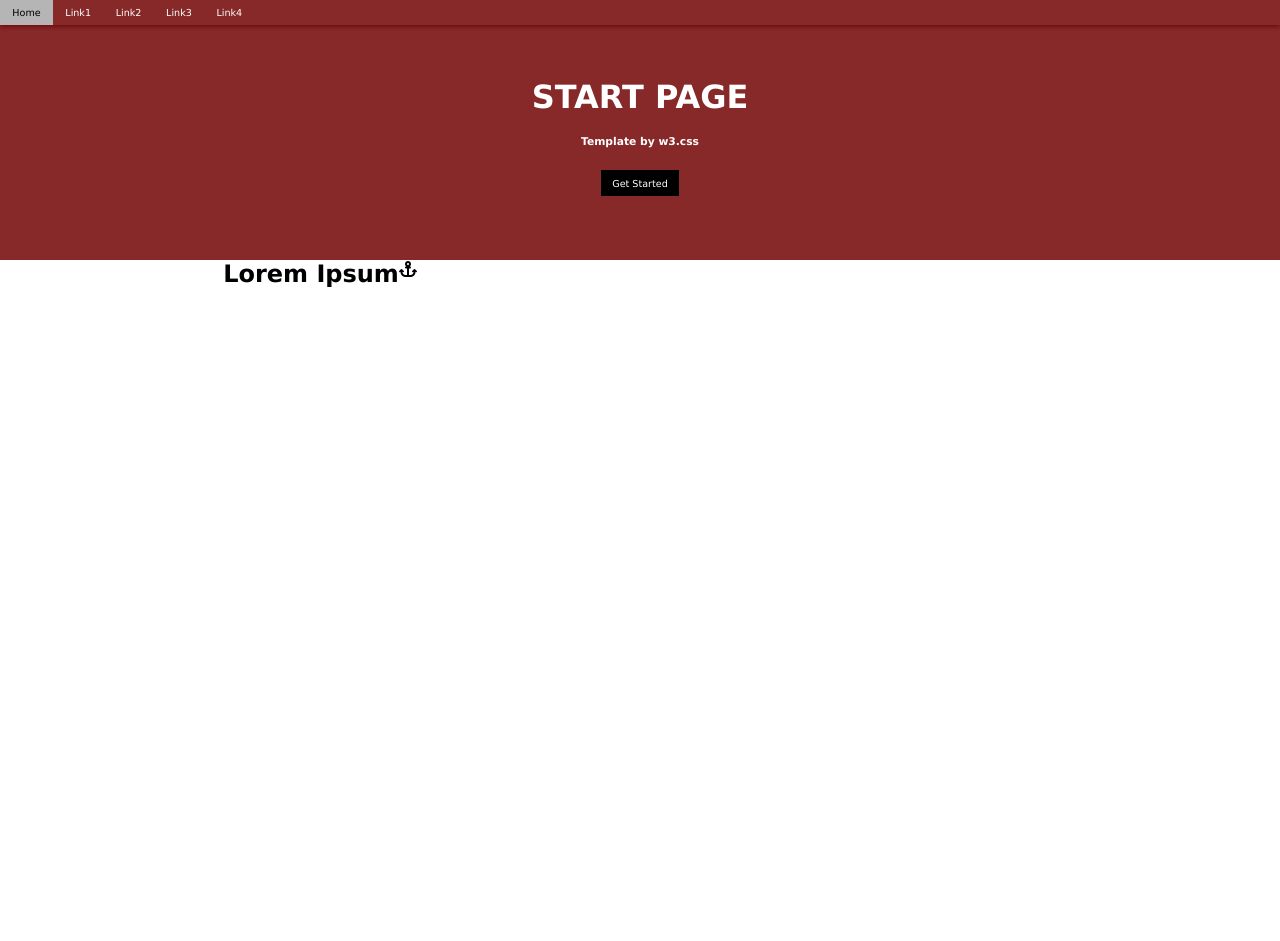
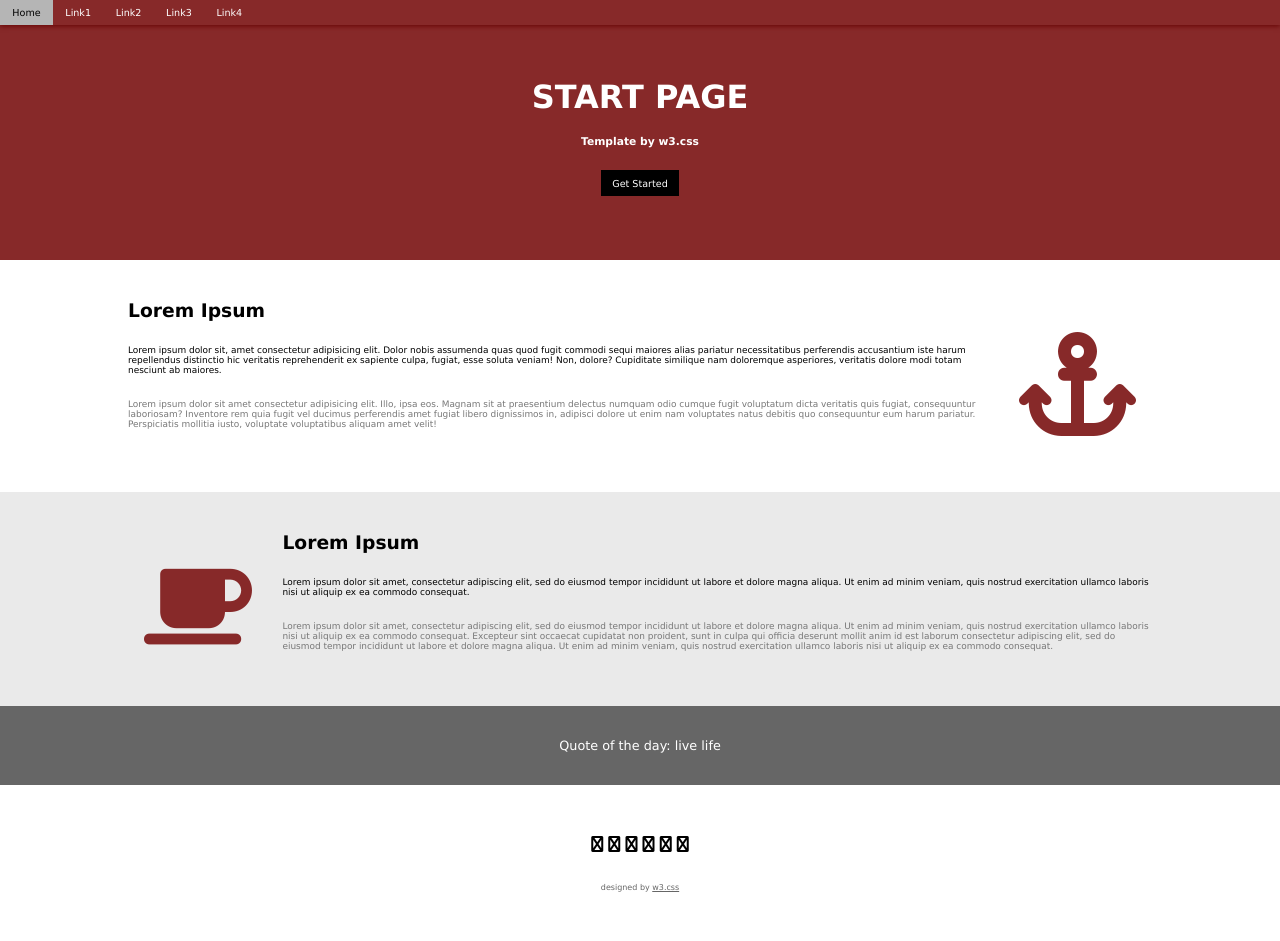
Before and after one commit to zaynabzaryoun/practice, a plain HTML site: page css-projects/2_start-page/index.html in a window 1280 px wide. Before the commit the page ends 800 px from the top, so only its background shows below. Drawn offline with Linux system fonts and the light colour scheme.

Commit message:
added articles and footer

```diff
--- a/css-projects/2_start-page/index.html
+++ b/css-projects/2_start-page/index.html
@@ -32,19 +32,49 @@
             <button>Get Started</button>
         </section>
     </header>
+
     <main>
-        <article class="part-1">
+        <article class="article-1">
             <section>
-                <h2>Lorem Ipsum</h2>
-                <!-- <p class="part-1-p1"> Lorem ipsum dolor sit, amet consectetur adipisicing elit. Dolor nobis assumenda quas quod fugit commodi sequi maiores alias pariatur necessitatibus perferendis accusantium iste harum repellendus distinctio hic veritatis reprehenderit ex sapiente culpa, fugiat, esse soluta veniam! Non, dolore? Cupiditate similique nam doloremque asperiores, veritatis dolore modi totam nesciunt ab maiores.</p> -->
-                <!-- <p class="part-1-p2">Lorem ipsum dolor sit amet, consectetur adipiscing elit, sed do eiusmod tempor incididunt ut labore e tdolore magna aliqua Ut enim ad minim veniam, quis nostrud exercitation ullamco laboris nisi ut aliquip ex ea commodo consequat. Excepteur sint occaecat cupidatat non proident, sunt in culpa qui officia deserunt mollit anim id est laborum consectetur adipiscing elit, sed do eiusmod tempor incididunt ut labore et dolore magna aliqua. Ut enim ad minim veniam, quis nostrud exercitation ullamco laboris nisi ut aliquip ex ea commodo consequat.</p> -->
+                <h3>Lorem Ipsum</h3>
+                <p> Lorem ipsum dolor sit, amet consectetur adipisicing elit. Dolor nobis assumenda quas quod fugit commodi sequi maiores alias pariatur necessitatibus perferendis accusantium iste harum repellendus distinctio hic veritatis reprehenderit ex sapiente culpa, fugiat, esse soluta veniam! Non, dolore? Cupiditate similique nam doloremque asperiores, veritatis dolore modi totam nesciunt ab maiores.</p>
+                <p class="p-color">Lorem ipsum dolor sit amet consectetur adipisicing elit. Illo, ipsa eos. Magnam sit at praesentium delectus numquam odio cumque fugit voluptatum dicta veritatis quis fugiat, consequuntur laboriosam? Inventore rem quia fugit vel ducimus perferendis amet fugiat libero dignissimos in, adipisci dolore ut enim nam voluptates natus debitis quo consequuntur eum harum pariatur. Perspiciatis mollitia iusto, voluptate voluptatibus aliquam amet velit!</p>
             </section>
             <div>
-
                 <i class="fa fa-anchor"></i>
             </div>
         </article>
+
+        <article class="article-2">
+            <div class="">
+                <i class="fa fa-coffee"></i>
+            </div>
+            <section>
+                <h3>Lorem Ipsum</h3>
+                <p>Lorem ipsum dolor sit amet, consectetur adipiscing elit, sed do eiusmod tempor incididunt ut labore et dolore magna aliqua. Ut enim ad minim veniam, quis nostrud exercitation ullamco laboris nisi ut aliquip ex ea commodo consequat.</p>
+
+                 <p class="p-color">Lorem ipsum dolor sit amet, consectetur adipiscing elit, sed do eiusmod tempor incididunt ut labore et dolore magna aliqua. Ut enim ad minim veniam, quis nostrud exercitation ullamco laboris nisi ut aliquip ex ea commodo consequat. Excepteur sint
+                occaecat cupidatat non proident, sunt in culpa qui officia deserunt mollit anim id est laborum consectetur adipiscing elit, sed do  eiusmod tempor incididunt ut labore et dolore magna aliqua. Ut enim ad minim veniam, quis nostrud exercitation ullamco
+                 laboris nisi ut aliquip ex ea commodo consequat.</p>
+            </section>
+        </article>
+
+        <section class="section-quote">
+            <p class="p-qoute">Quote of the day: live life</p>
+        </section>
     </main>
+
+    <footer>
+    <section>
+        <i class="fa fa-facebook"></i>
+        <i class="fa fa-instagram"></i>
+        <i class="fa fa-snapchat"></i>
+        <i class="fa fa-pinterest-p"></i>
+        <i class="fa fa-twitter"></i>
+        <i class="fa fa-linkedin"></i>
+    </section>
+        <p class="footer-p">designed by <a href="https://www.w3schools.com/w3css/default.asp" target="_blank">w3.css</a></p>
+    </footer>
 
     <script src="app.js"></script>
 </body>
--- a/css-projects/2_start-page/styles.css
+++ b/css-projects/2_start-page/styles.css
@@ -3,6 +3,7 @@
     padding: 0;
     box-sizing: border-box;
     font-family: 'Lucida Sans', sans-serif;
+    /* overflow-x: hidden; */
 }
 
 header{
@@ -18,6 +19,7 @@ nav{
     display: flex;
     justify-content: space-between;
     box-shadow: 0px 1px 5px rgb(101, 2, 2);
+
 }
 
 nav ul{
@@ -72,7 +74,6 @@ li{
 .fa-bars{
     font-size: 0.6rem;
     padding: 0.4rem 0.82rem 0.4rem 0;
-    /* display: none; */
 }
 
 .hidden{
@@ -93,18 +94,72 @@ li{
     background-color: rgb(181, 181, 181);
 }
 
-.part-1{
+
+.article-1, .article-2{
+    display: flex;
+    padding: 2.5rem 8rem;
+}
+
+.article-2{
+    background-color: rgb(234, 234, 234);
+}
+
+.article-1 p, .article-2 p{
+    font-size: 0.56rem;
+    padding-top: 1.5rem;
+}
+
+.p-color{
+    color: rgb(120, 120, 120);
+    font-size: 0.4rem;
+}
+
+.fa-anchor {
+    color: rgb(135, 41, 41);
+    margin: 2rem 1rem 1rem 1.7rem;
+    font-size: 6.5rem;
+}
+
+.fa-coffee{
+    color: rgb(135, 41, 41);
+    font-size: 5.4rem;
+    margin: 2rem 1.9rem 1rem 1rem;
+}
+
+.p-qoute{
+    font-size: 0.8rem;
+    color: #ffffff;
+}
+
+.section-quote{
     display: flex;
     justify-content: center;
-    width: 50%;
+    align-items: center;
+    background-color: rgb(102, 102, 102);
+    padding-top: 2rem;
+    padding-bottom: 2rem;
 }
 
-
-.part-1-p1{
-    size: 1rem;
+footer{
+    display: flex;
+    justify-content: center;
+    align-items: center;
+    flex-direction: column;
+    padding-top: 3.1rem;
+    padding-bottom: 3.1rem;
+    gap: 1.8rem;
 }
 
+.footer-p{
+    font-size: 0.5rem;
+    color: rgb(102, 102, 102);
 
+}
+
+.footer-p a{
+    /* text-decoration: none; */
+    color: rgb(102, 102, 102);
+}
 
 @media(max-width: 450px){
     .menu li:not(li:first-child){
```
